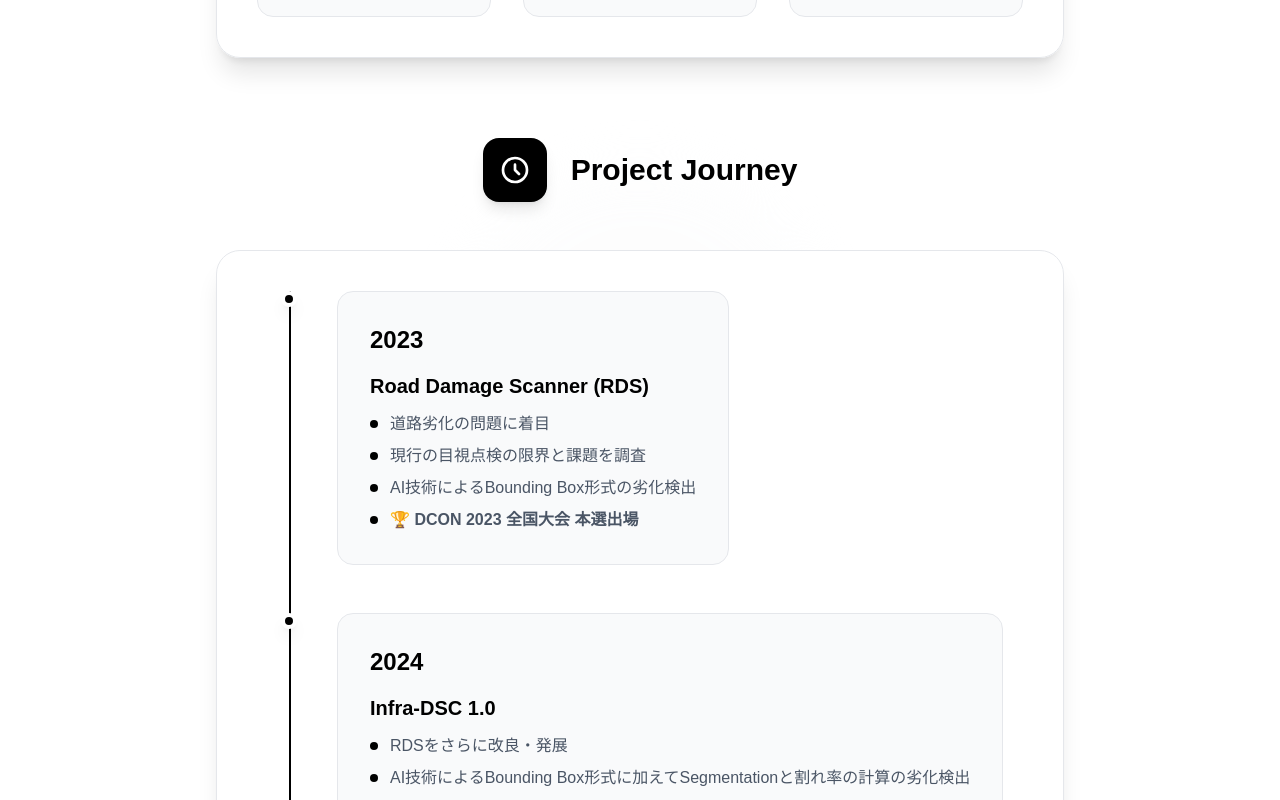
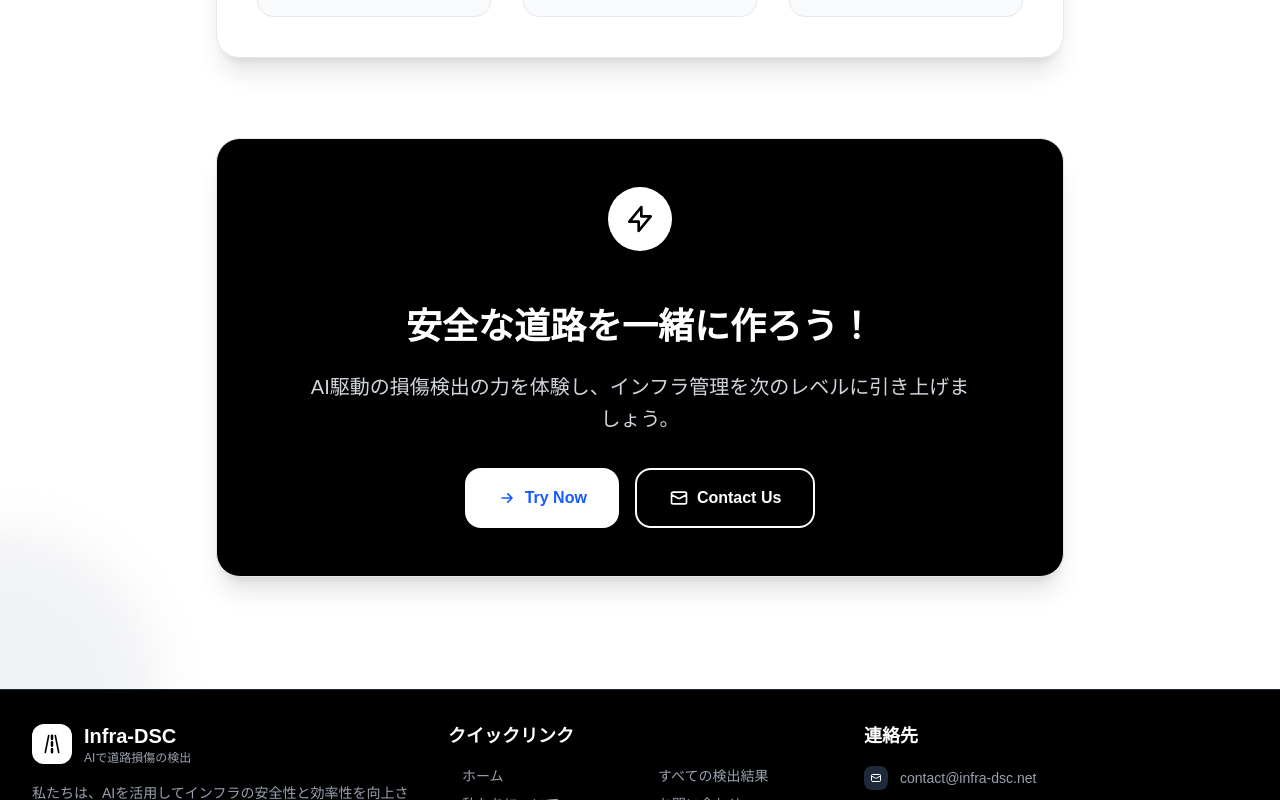
Before and after one commit to bamboo51/Infra-DSC, a Next.js app in the folder frontend/: page /about in a window 1280 px wide. Shown: the part 1180-1980 px from the top of the page. Built offline with nearby package versions, Linux system fonts and the light colour scheme.

Commit message:
edit about page

```diff
--- a/frontend/app/about/page.tsx
+++ b/frontend/app/about/page.tsx
@@ -28,9 +28,11 @@ export default function About() {
         </TitledSection>
 
         {/* Development History Section */}
+        {/*
         <TitledSection title={journeySection.title} icon={journeySection.icon}>
           <Timeline items={journeySection.timeline} />
         </TitledSection>
+        */}
 
         {/* Call to Action */}
         <CallToAction {...ctaSection} />
--- a/frontend/data/about.tsx
+++ b/frontend/data/about.tsx
@@ -70,9 +70,9 @@ export const journeySection: JourneySectionData = {
     </svg>
   ),
   timeline: [
-    { year: "2023", title: "Road Damage Scanner (RDS)", points: ["道路劣化の問題に着目", "現行の目視点検の限界と課題を調査", "AI技術によるBounding Box形式の劣化検出", "🏆 DCON 2023 全国大会 本選出場"] },
-    { year: "2024", title: "Infra-DSC 1.0", points: ["RDSをさらに改良・発展", "AI技術によるBounding Box形式に加えてSegmentationと割れ率の計算の劣化検出", "AWS上での実用化", "東北社会課題解決型クリエーター発掘・育成プログラム SICA 2024 採択"] },
-    { year: "2025", title: "New Infra-DSC", points: ["Infra-DSC 1.0に基づいて改良・発展", "既存のシステムをモダン化"], isCurrent: true },
+    { year: "2023", title: "Road Damage Scanner (RDS)", points: ["道路劣化の問題に着目", "現行の目視点検の限界と課題を調査", "AI技術によるBounding Box形式の劣化検出", "DCON 2023 全国大会 本選出場"] },
+    { year: "2024", title: "Infra-DSC 1.0", points: ["RDSをさらに改良・発展", "AI技術によるBounding Box形式に加えてSegmentationと割れ率の計算の劣化検出の試み（20枚程度の画像で学習）", "AWS上での実用化", "東北社会課題解決型クリエーター発掘・育成プログラム SICA 2024 採択"] },
+    { year: "2025", title: "New Infra-DSC", points: ["Infra-DSC 1.0に基づいて改良・発展", "既存のシステムをモダン化","300枚程度の手動アノテーションマスクを使用"], isCurrent: true },
   ] as TimelineItemData[],
 };
 
```
